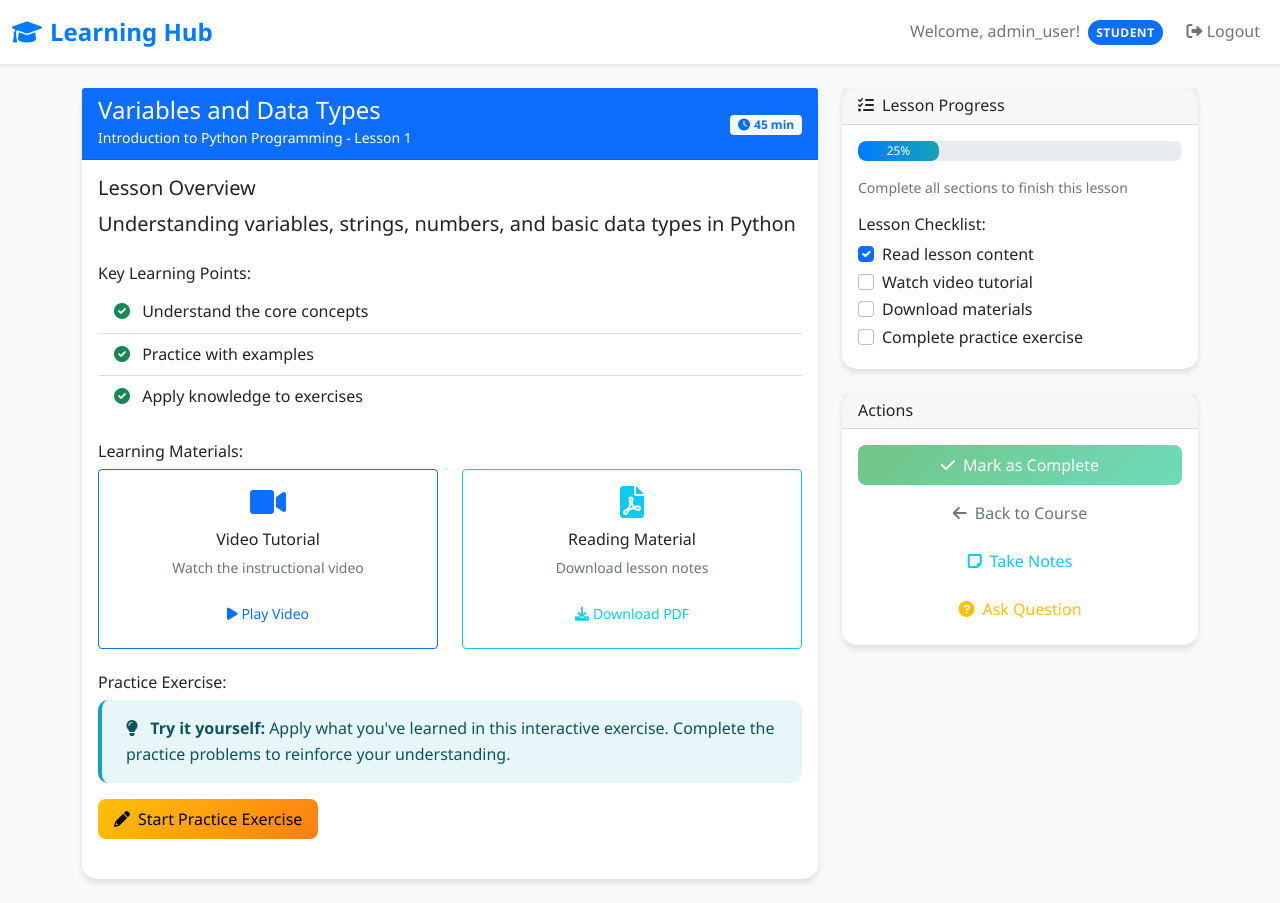
After one commit to KendineCoder/tutorHub, a Flask app: page /lesson/1/start in a window 1280 px wide. The commit adds this page. Run offline with Flask 3, Linux system fonts and the light colour scheme; a user stored in the database is signed in; data comes from the database, SQL or seed files in the repository; both versions use the stored data as it was after the commit; some libraries are stand-ins or nearby versions.

Commit message:
version 1

```diff
--- a/app.py
+++ b/app.py
@@ -258,7 +258,196 @@ def content_dashboard():
     return render_template('content_dashboard.html', courses=courses)
 
 
-# Course Management
+# Session scheduling
+@app.route('/schedule_session', methods=['GET', 'POST'])
+@login_required
+@role_required('student')
+def schedule_session():
+    conn = get_db_connection()
+
+    if request.method == 'POST':
+        tutor_id = request.form['tutor_id']
+        course_id = request.form.get('course_id')  # Optional
+        session_date = request.form['session_date']
+        session_time = request.form['session_time']
+        notes = request.form.get('notes', '')
+
+        # Validate date (must be in the future)
+        from datetime import datetime, date
+        try:
+            selected_date = datetime.strptime(session_date, '%Y-%m-%d').date()
+            if selected_date <= date.today():
+                flash('Please select a future date for your session.', 'error')
+                return redirect(url_for('schedule_session'))
+        except ValueError:
+            flash('Invalid date format.', 'error')
+            return redirect(url_for('schedule_session'))
+
+        # Check if tutor is available (simplified check)
+        existing_session = conn.execute('''
+            SELECT * FROM sessions
+            WHERE tutor_id = ? AND scheduled_date = ? AND scheduled_time = ?
+            AND status IN ('scheduled', 'in_progress')
+        ''', (tutor_id, session_date, session_time)).fetchone()
+
+        if existing_session:
+            flash('Sorry, that tutor is not available at the selected time. Please choose a different time.', 'error')
+            return redirect(url_for('schedule_session'))
+
+        # Create the session
+        try:
+            conn.execute('''
+                INSERT INTO sessions (student_id, tutor_id, course_id, scheduled_date, scheduled_time, notes, status)
+                VALUES (?, ?, ?, ?, ?, ?, 'scheduled')
+            ''', (session['user_id'], tutor_id, course_id if course_id else None, session_date, session_time, notes))
+
+            conn.commit()
+
+            # Get tutor name for confirmation
+            tutor = conn.execute('SELECT username FROM users WHERE id = ?', (tutor_id,)).fetchone()
+            tutor_name = tutor['username'] if tutor else 'Unknown'
+
+            flash(f'✅ Session scheduled successfully with {tutor_name} on {session_date} at {session_time}!', 'success')
+            return redirect(url_for('student_dashboard'))
+
+        except Exception as e:
+            flash('Error scheduling session. Please try again.', 'error')
+
+    # Get available tutors
+    tutors = conn.execute('''
+        SELECT id, username, email FROM users
+        WHERE role = 'tutor'
+        ORDER BY username
+    ''').fetchall()
+
+    # Get student's enrolled courses
+    courses = conn.execute('''
+        SELECT c.* FROM courses c
+        JOIN progress p ON c.id = p.course_id
+        WHERE p.user_id = ?
+        ORDER BY c.title
+    ''', (session['user_id'],)).fetchall()
+
+    conn.close()
+    return render_template('schedule_session.html', tutors=tutors, courses=courses)
+
+
+# Quick schedule from dashboard
+@app.route('/api/quick_schedule', methods=['POST'])
+@login_required
+@role_required('student')
+def quick_schedule():
+    data = request.get_json()
+    tutor_id = data.get('tutor_id')
+    course_id = data.get('course_id')
+    session_date = data.get('session_date')
+    session_time = data.get('session_time')
+
+    conn = get_db_connection()
+
+    try:
+        conn.execute('''
+            INSERT INTO sessions (student_id, tutor_id, course_id, scheduled_date, scheduled_time, status)
+            VALUES (?, ?, ?, ?, ?, 'scheduled')
+        ''', (session['user_id'], tutor_id, course_id, session_date, session_time))
+
+        conn.commit()
+        conn.close()
+
+        return jsonify({'status': 'success', 'message': 'Session scheduled successfully!'})
+
+    except Exception as e:
+        conn.close()
+        return jsonify({'status': 'error', 'message': 'Failed to schedule session'})
+
+
+# Lesson management
+@app.route('/lesson/<int:lesson_id>/start')
+@login_required
+@role_required('student')
+def start_lesson(lesson_id):
+    conn = get_db_connection()
+
+    # Get lesson details
+    lesson = conn.execute('''
+        SELECT l.*, c.title as course_title, c.id as course_id
+        FROM lessons l
+        JOIN courses c ON l.course_id = c.id
+        WHERE l.id = ?
+    ''', (lesson_id,)).fetchone()
+
+    if not lesson:
+        flash('Lesson not found.', 'error')
+        return redirect(url_for('student_dashboard'))
+
+    # Check if student is enrolled in this course
+    enrollment = conn.execute('''
+        SELECT * FROM progress WHERE user_id = ? AND course_id = ?
+    ''', (session['user_id'], lesson['course_id'])).fetchone()
+
+    if not enrollment:
+        # Auto-enroll student in course if not already enrolled
+        conn.execute('''
+            INSERT OR IGNORE INTO progress (user_id, course_id, progress, updated_at)
+            VALUES (?, ?, 0, ?)
+        ''', (session['user_id'], lesson['course_id'], datetime.now()))
+        conn.commit()
+
+    conn.close()
+    return render_template('start_lesson.html', lesson=lesson)
+
+
+@app.route('/lesson/<int:lesson_id>/complete', methods=['POST'])
+@login_required
+@role_required('student')
+def complete_lesson(lesson_id):
+    conn = get_db_connection()
+
+    # Get lesson and course info
+    lesson = conn.execute('''
+        SELECT l.*, c.id as course_id
+        FROM lessons l
+        JOIN courses c ON l.course_id = c.id
+        WHERE l.id = ?
+    ''', (lesson_id,)).fetchone()
+
+    if not lesson:
+        flash('Lesson not found.', 'error')
+        return redirect(url_for('student_dashboard'))
+
+    # Get total lessons in this course
+    total_lessons = conn.execute('''
+        SELECT COUNT(*) as count FROM lessons WHERE course_id = ?
+    ''', (lesson['course_id'],)).fetchone()['count']
+
+    # Get current progress
+    current_progress = conn.execute('''
+        SELECT * FROM progress WHERE user_id = ? AND course_id = ?
+    ''', (session['user_id'], lesson['course_id'])).fetchone()
+
+    # Calculate new progress (each lesson completion adds percentage)
+    progress_per_lesson = 100 / total_lessons if total_lessons > 0 else 100
+    new_progress = min(100, (current_progress['progress'] if current_progress else 0) + progress_per_lesson)
+
+    # Update progress
+    conn.execute('''
+        INSERT OR REPLACE INTO progress (user_id, course_id, progress, updated_at)
+        VALUES (?, ?, ?, ?)
+    ''', (session['user_id'], lesson['course_id'], int(new_progress), datetime.now()))
+
+    conn.commit()
+    conn.close()
+
+    # Show appropriate success message
+    if new_progress >= 100:
+        flash(f'🎉 Congratulations! You completed "{lesson["title"]}" and finished the entire course!', 'success')
+    else:
+        flash(f'✅ Lesson "{lesson["title"]}" completed! Course progress: {int(new_progress)}%', 'success')
+
+    return redirect(url_for('course_view', course_id=lesson['course_id']))
+
+
+# Enhanced course view with lesson progress
 @app.route('/course/<int:course_id>')
 @login_required
 def course_view(course_id):
@@ -270,12 +459,18 @@ def course_view(course_id):
 
     # Get user progress if student
     progress = None
+    completed_lessons = []
     if session['user_role'] == 'student':
         progress = conn.execute('SELECT * FROM progress WHERE user_id = ? AND course_id = ?',
                                 (session['user_id'], course_id)).fetchone()
 
+        # For demo purposes, we'll track completed lessons in session
+        # In a real app, you'd have a separate table for lesson completions
+        completed_lessons = session.get(f'completed_lessons_{course_id}', [])
+
     conn.close()
-    return render_template('course_view.html', course=course, lessons=lessons, progress=progress)
+    return render_template('course_view.html', course=course, lessons=lessons,
+                           progress=progress, completed_lessons=completed_lessons)
 
 
 # Tutor availability management
--- /dev/null
+++ b/templates/start_lesson.html
@@ -0,0 +1,224 @@
+{% extends "base.html" %}
+
+{% block title %}{{ lesson.title }} - Learning Hub{% endblock %}
+
+{% block content %}
+<div class="container mt-4">
+    <div class="row">
+        <div class="col-md-8">
+            <!-- Lesson Content -->
+            <div class="card dashboard-card mb-4">
+                <div class="card-header bg-primary text-white">
+                    <div class="d-flex justify-content-between align-items-center">
+                        <div>
+                            <h4 class="mb-0">{{ lesson.title }}</h4>
+                            <small>{{ lesson.course_title }} - Lesson {{ lesson.lesson_order }}</small>
+                        </div>
+                        <div>
+                            <span class="badge bg-light text-primary">
+                                <i class="fas fa-clock me-1"></i>{{ lesson.duration }} min
+                            </span>
+                        </div>
+                    </div>
+                </div>
+                <div class="card-body">
+                    <!-- Lesson Content -->
+                    <div class="lesson-content mb-4">
+                        <h5>Lesson Overview</h5>
+                        <p class="lead">{{ lesson.content }}</p>
+
+                        <!-- Simulated lesson content -->
+                        <div class="mt-4">
+                            <h6>Key Learning Points:</h6>
+                            <ul class="list-group list-group-flush">
+                                <li class="list-group-item">
+                                    <i class="fas fa-check-circle text-success me-2"></i>
+                                    Understand the core concepts
+                                </li>
+                                <li class="list-group-item">
+                                    <i class="fas fa-check-circle text-success me-2"></i>
+                                    Practice with examples
+                                </li>
+                                <li class="list-group-item">
+                                    <i class="fas fa-check-circle text-success me-2"></i>
+                                    Apply knowledge to exercises
+                                </li>
+                            </ul>
+                        </div>
+
+                        <!-- Learning Materials -->
+                        <div class="mt-4">
+                            <h6>Learning Materials:</h6>
+                            <div class="row">
+                                <div class="col-md-6">
+                                    <div class="card border-primary">
+                                        <div class="card-body text-center">
+                                            <i class="fas fa-video text-primary" style="font-size: 2rem;"></i>
+                                            <h6 class="mt-2">Video Tutorial</h6>
+                                            <p class="small text-muted">Watch the instructional video</p>
+                                            <button class="btn btn-outline-primary btn-sm">
+                                                <i class="fas fa-play me-1"></i>Play Video
+                                            </button>
+                                        </div>
+                                    </div>
+                                </div>
+                                <div class="col-md-6">
+                                    <div class="card border-info">
+                                        <div class="card-body text-center">
+                                            <i class="fas fa-file-pdf text-info" style="font-size: 2rem;"></i>
+                                            <h6 class="mt-2">Reading Material</h6>
+                                            <p class="small text-muted">Download lesson notes</p>
+                                            <button class="btn btn-outline-info btn-sm">
+                                                <i class="fas fa-download me-1"></i>Download PDF
+                                            </button>
+                                        </div>
+                                    </div>
+                                </div>
+                            </div>
+                        </div>
+
+                        <!-- Practice Exercise -->
+                        <div class="mt-4">
+                            <h6>Practice Exercise:</h6>
+                            <div class="alert alert-info">
+                                <i class="fas fa-lightbulb me-2"></i>
+                                <strong>Try it yourself:</strong> Apply what you've learned in this interactive exercise.
+                                Complete the practice problems to reinforce your understanding.
+                            </div>
+                            <button class="btn btn-warning">
+                                <i class="fas fa-pencil-alt me-2"></i>Start Practice Exercise
+                            </button>
+                        </div>
+                    </div>
+                </div>
+            </div>
+        </div>
+
+        <!-- Progress Sidebar -->
+        <div class="col-md-4">
+            <!-- Lesson Progress -->
+            <div class="card dashboard-card mb-4">
+                <div class="card-header">
+                    <h6 class="mb-0">
+                        <i class="fas fa-tasks me-2"></i>Lesson Progress
+                    </h6>
+                </div>
+                <div class="card-body">
+                    <div class="progress mb-3" style="height: 20px;">
+                        <div class="progress-bar bg-warning" role="progressbar"
+                             style="width: 0%" id="lessonProgress">
+                            0%
+                        </div>
+                    </div>
+                    <p class="text-muted small">Complete all sections to finish this lesson</p>
+
+                    <!-- Lesson Checklist -->
+                    <div class="mt-3">
+                        <h6>Lesson Checklist:</h6>
+                        <div class="form-check">
+                            <input class="form-check-input" type="checkbox" id="readContent" onchange="updateLessonProgress()">
+                            <label class="form-check-label" for="readContent">
+                                Read lesson content
+                            </label>
+                        </div>
+                        <div class="form-check">
+                            <input class="form-check-input" type="checkbox" id="watchVideo" onchange="updateLessonProgress()">
+                            <label class="form-check-label" for="watchVideo">
+                                Watch video tutorial
+                            </label>
+                        </div>
+                        <div class="form-check">
+                            <input class="form-check-input" type="checkbox" id="downloadMaterial" onchange="updateLessonProgress()">
+                            <label class="form-check-label" for="downloadMaterial">
+                                Download materials
+                            </label>
+                        </div>
+                        <div class="form-check">
+                            <input class="form-check-input" type="checkbox" id="completeExercise" onchange="updateLessonProgress()">
+                            <label class="form-check-label" for="completeExercise">
+                                Complete practice exercise
+                            </label>
+                        </div>
+                    </div>
+                </div>
+            </div>
+
+            <!-- Lesson Actions -->
+            <div class="card dashboard-card">
+                <div class="card-header">
+                    <h6 class="mb-0">Actions</h6>
+                </div>
+                <div class="card-body">
+                    <div class="d-grid gap-2">
+                        <form method="POST" action="{{ url_for('complete_lesson', lesson_id=lesson.id) }}" id="completeLessonForm">
+                            <button type="submit" class="btn btn-success w-100" id="completeLessonBtn" disabled>
+                                <i class="fas fa-check me-2"></i>Mark as Complete
+                            </button>
+                        </form>
+
+                        <a href="{{ url_for('course_view', course_id=lesson.course_id) }}" class="btn btn-outline-secondary">
+                            <i class="fas fa-arrow-left me-2"></i>Back to Course
+                        </a>
+
+                        <button class="btn btn-outline-info" onclick="takeNotes()">
+                            <i class="fas fa-sticky-note me-2"></i>Take Notes
+                        </button>
+
+                        <button class="btn btn-outline-warning" onclick="askQuestion()">
+                            <i class="fas fa-question-circle me-2"></i>Ask Question
+                        </button>
+                    </div>
+                </div>
+            </div>
+        </div>
+    </div>
+</div>
+
+<script>
+function updateLessonProgress() {
+    const checkboxes = document.querySelectorAll('.form-check-input');
+    const checked = document.querySelectorAll('.form-check-input:checked').length;
+    const total = checkboxes.length;
+    const percentage = Math.round((checked / total) * 100);
+
+    // Update progress bar
+    const progressBar = document.getElementById('lessonProgress');
+    progressBar.style.width = percentage + '%';
+    progressBar.textContent = percentage + '%';
+
+    // Enable complete button when all tasks are done
+    const completeBtn = document.getElementById('completeLessonBtn');
+    if (percentage === 100) {
+        completeBtn.disabled = false;
+        completeBtn.classList.remove('btn-success');
+        completeBtn.classList.add('btn-warning');
+        completeBtn.innerHTML = '<i class="fas fa-trophy me-2"></i>Complete Lesson!';
+
+        // Show completion message
+        showNotification(' Great job! You can now complete this lesson.', 'success');
+    } else {
+        completeBtn.disabled = true;
+        completeBtn.classList.remove('btn-warning');
+        completeBtn.classList.add('btn-success');
+        completeBtn.innerHTML = '<i class="fas fa-check me-2"></i>Mark as Complete';
+    }
+}
+
+function takeNotes() {
+    showNotification(' Notes feature would open here for students to write their thoughts.', 'info');
+}
+
+function askQuestion() {
+    showNotification(' Question feature would allow students to ask their tutor for help.', 'info');
+}
+
+// Auto-check first item when page loads
+document.addEventListener('DOMContentLoaded', function() {
+    setTimeout(() => {
+        document.getElementById('readContent').checked = true;
+        updateLessonProgress();
+        showNotification('Welcome to the lesson! Complete all tasks to finish.', 'info');
+    }, 1000);
+});
+</script>
+{% endblock %}
```
Also changed, not shown: templates/course_view.html (+30 -6 lines), templates/schedule_session.html (added, +194 -0 lines), templates/student_dashboard.html (+5 -5 lines), learning_hub.db (added).
